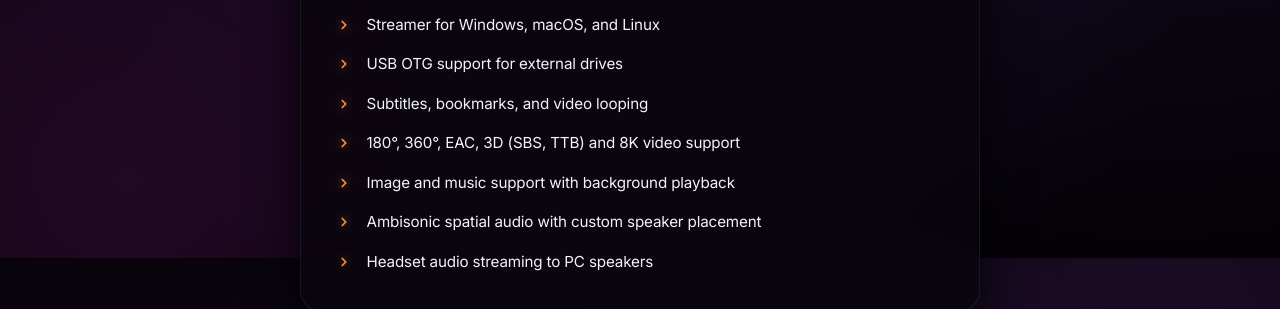
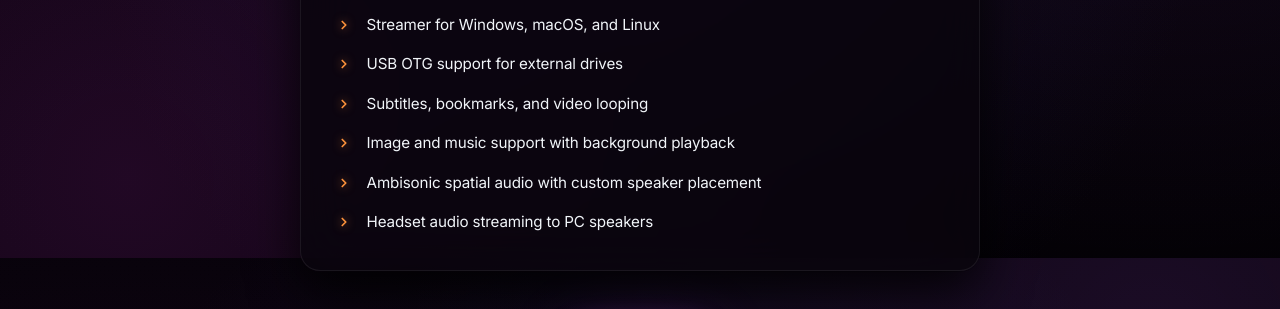
Before and after one commit to vampvideo/vampvideo.github.io, a plain HTML site: page index.html in a window 1280 px wide. Shown: the part 1342-1651 px from the top of the page. Drawn offline with Linux system fonts and the light colour scheme.

Commit message:
no vr formats

```diff
--- a/index.html
+++ b/index.html
@@ -378,7 +378,6 @@
                     <li><svg class="bullet-icon"><use href="#icon-chevron"/></svg>Streamer for Windows, macOS, and Linux</li>
                     <li><svg class="bullet-icon"><use href="#icon-chevron"/></svg>USB OTG support for external drives</li>
                     <li><svg class="bullet-icon"><use href="#icon-chevron"/></svg>Subtitles, bookmarks, and video looping</li>
-                    <li><svg class="bullet-icon"><use href="#icon-chevron"/></svg>180°, 360°, EAC, 3D (SBS, TTB) and 8K video support</li>
                     <li><svg class="bullet-icon"><use href="#icon-chevron"/></svg>Image and music support with background playback</li>
                     <li><svg class="bullet-icon"><use href="#icon-chevron"/></svg>Ambisonic spatial audio with custom speaker placement</li>
                     <li><svg class="bullet-icon"><use href="#icon-chevron"/></svg>Headset audio streaming to PC speakers</li>
```
